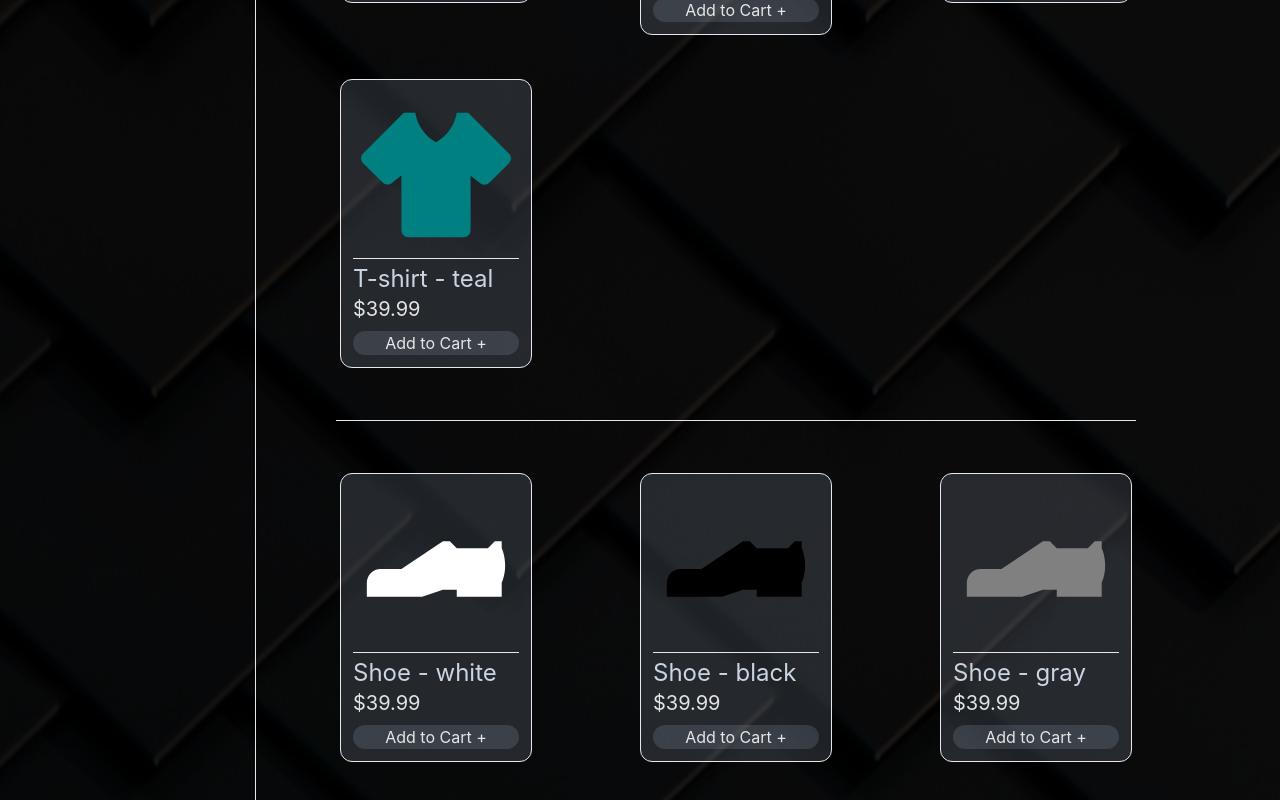
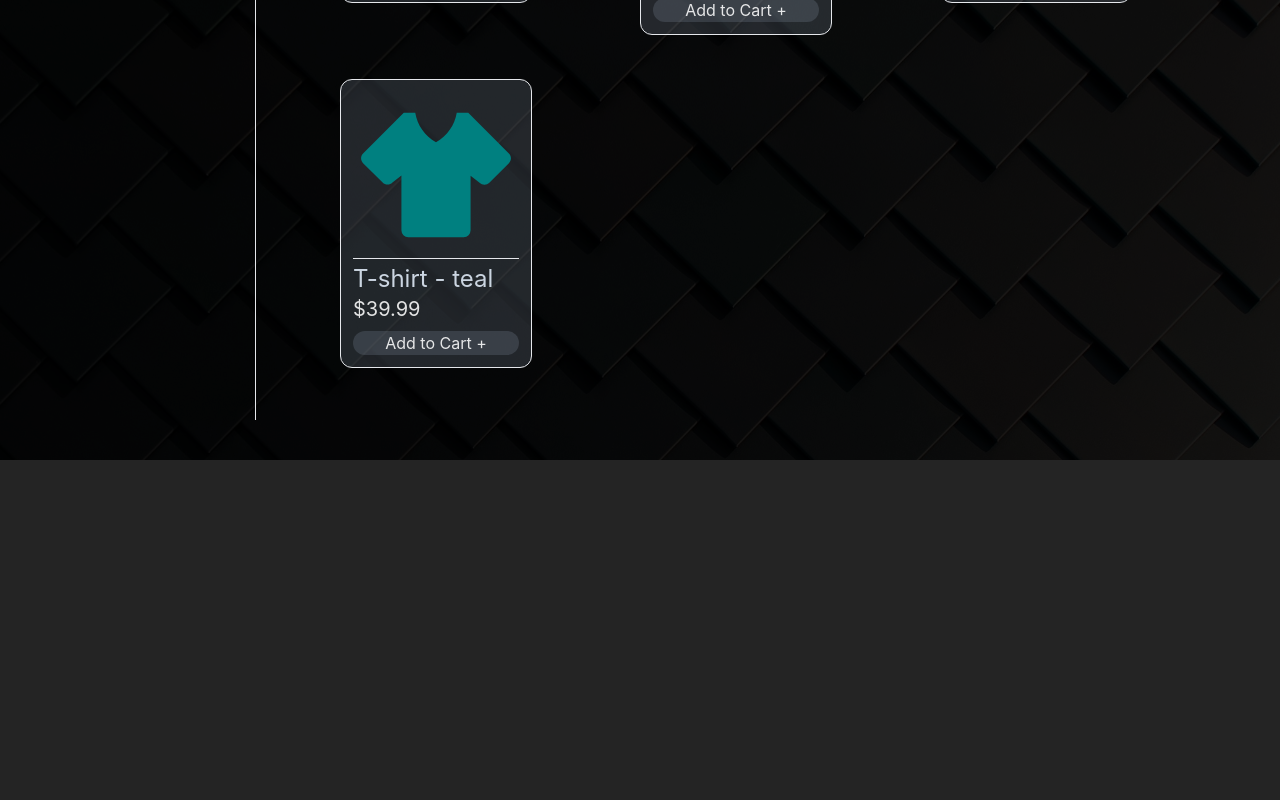
Before and after one commit to Jared588/shopping-cart, a React (Vite) app: page /store in a window 1280 px wide. Shown: the part 816-1616 px from the top of the page. After the commit the page ends 1276 px from the top, so only its background shows below. Built offline with nearby package versions, Linux system fonts and the light colour scheme.

Commit message:
Remove 'all' filter

```diff
--- a/src/routes/Store.jsx
+++ b/src/routes/Store.jsx
@@ -3,7 +3,7 @@ import { CreateItem } from '../components/Item';
 import { useState } from 'react';
 
 function Store() {
-    const [filter, setFilter] = useState('all');
+    const [filter, setFilter] = useState('shirts');
 
     return (
         <div className="flex flex-col min-h-svh justify-between bg-black bg-opacity-50">
@@ -37,7 +37,7 @@ function Store() {
                 </div>
                 <div className='flex-auto col-span-5 p-10'>
                     {/* Shirts */}
-                    {(filter === 'all' || filter === 'shirts') &&
+                    {(filter === 'shirts') &&
                         <div data-testid="shirts-container" className="items-container gap-5 slide-in">
                             {shirts.map((shirt, index) => (
                                 <div key={index}>
@@ -46,9 +46,8 @@ function Store() {
                             ))}
                         </div>
                     }
-                    {filter === 'all' && <hr className='m-10'/>}
                     {/* Shoes */}
-                    {(filter === 'all' || filter === 'shoes') &&
+                    {(filter === 'shoes') &&
                         <div data-testid="shoes-container" className="items-container gap-5 slide-in">
                             {shoes.map((shoe, index) => (
                                 <div key={index}>
@@ -57,9 +56,8 @@ function Store() {
                             ))}
                         </div>
                     }
-                    {filter === 'all' && <hr className='m-10'/>}
                     {/* Misc. */}
-                    {(filter === 'all' || filter === 'misc') &&
+                    {(filter === 'misc') &&
                         <div data-testid="misc-container" className="items-container gap-5 slide-in">
                             {misc.map((item, index) => (
                                 <div key={index}>
```
